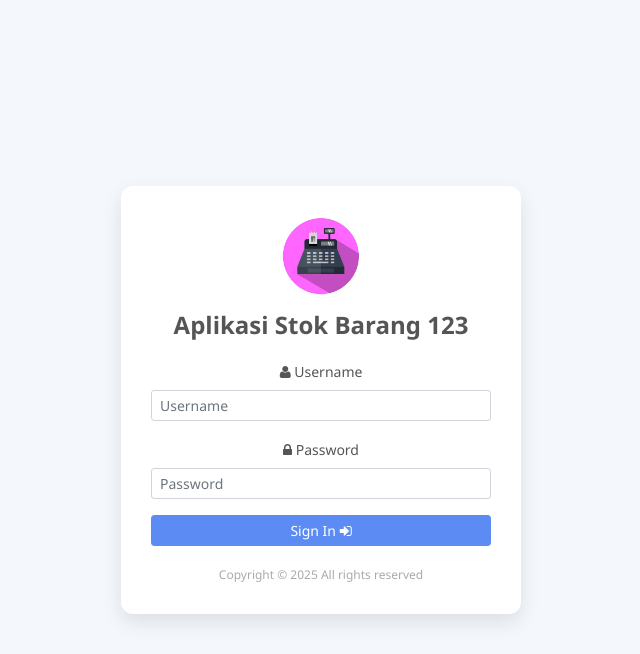
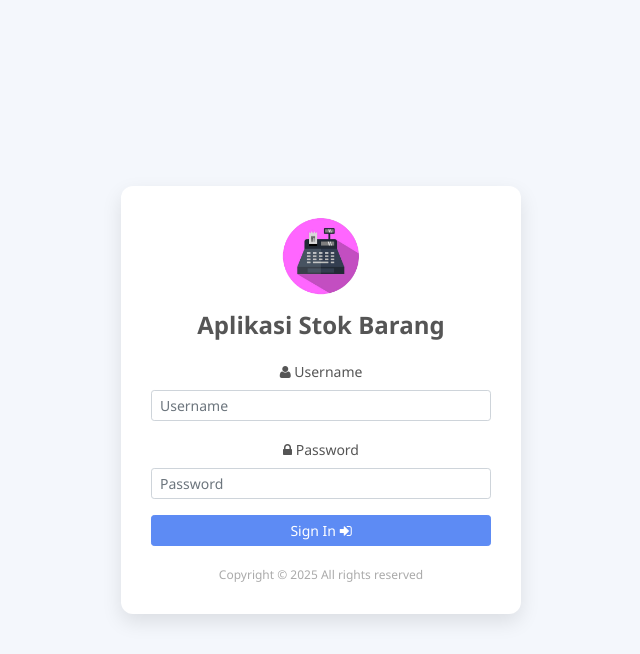
Before and after one commit to Agussismery/gudang, a CodeIgniter app: page /database/ in a window 1280 px wide. Shown: the top 654 px of the page, without its empty margins (319-959 px from the left). Run offline with CodeIgniter, Linux system fonts and the light colour scheme.

Commit message:
Update login.php

```diff
--- a/application/views/login.php
+++ b/application/views/login.php
@@ -70,7 +70,7 @@
     <div class="login-container">
         <div class="login-card">
             <img src="<?= base_url('assets/img/login.png'); ?>" alt="Logo">
-            <h3>Aplikasi Stok Barang 123</h3>
+            <h3>Aplikasi Stok Barang </h3>
 
             <?php if ($this->session->flashdata('alert')): ?>
                 <div class="alert alert-danger" role="alert">
```
